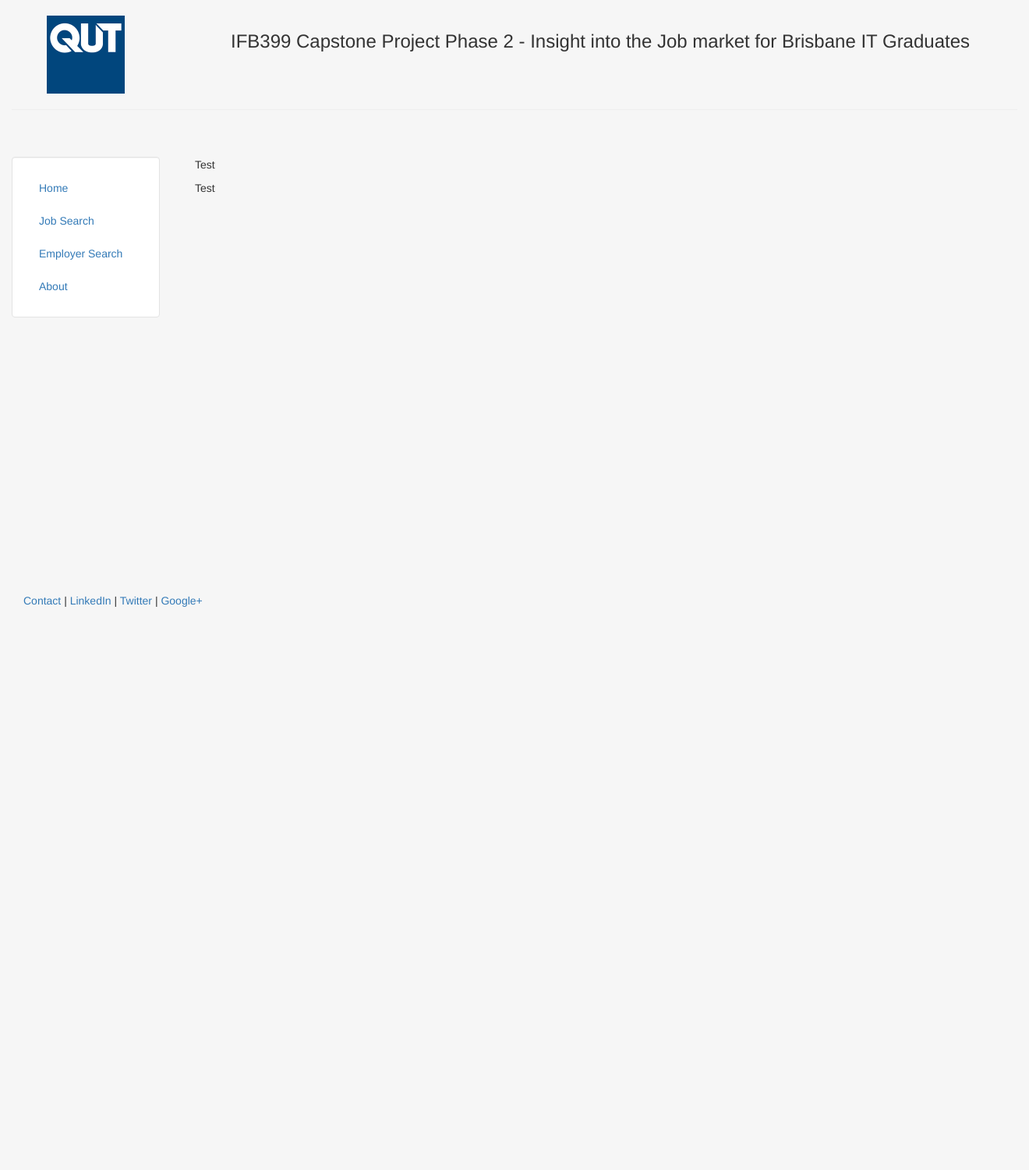
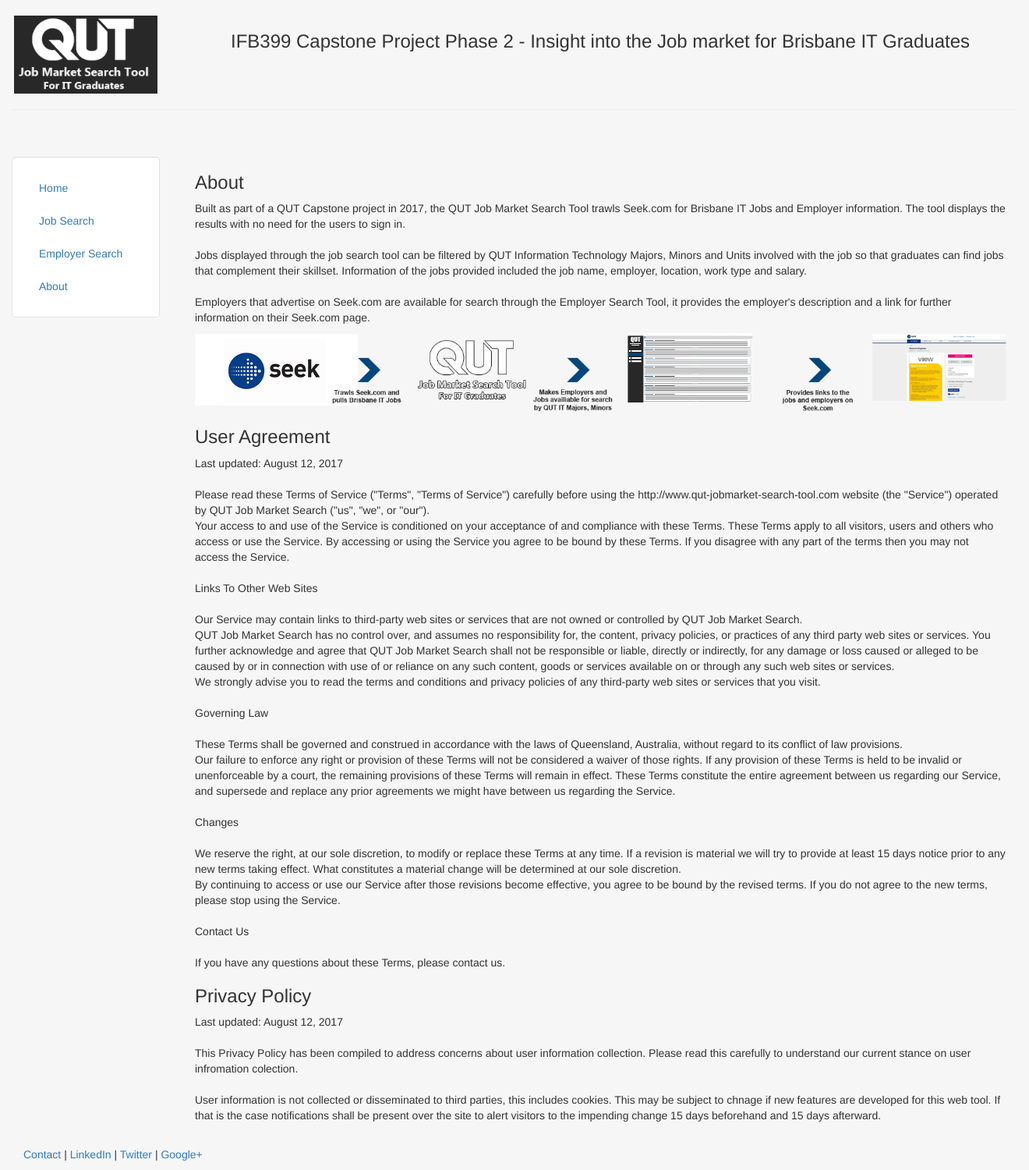
Before and after one commit to joshua10808/Capstone-phrase-2, a Django app: page /about/ in a window 1320 px wide. Shown: the whole page at 78% size. Before the commit the page ends 778 px from the top, so only its background shows below. Run offline with Django 3.2, Linux system fonts and the light colour scheme; some libraries are stand-ins or nearby versions.

Commit message:
Add files via upload

```diff
--- a/Group-74 Capstone Project/capstone/project/templates/project/about.html
+++ b/Group-74 Capstone Project/capstone/project/templates/project/about.html
@@ -1,8 +1,68 @@
 {% extends "project/header.html" %}
+{% load staticfiles %}
+{%block content %}
 
-{%block content %}
+<!--
 	{% for c in content %}
 		<p>{{c}}</p>
 	{% endfor %}
+-->
+
+<h3>About</h3>
+
+<p>
+Built as part of a QUT Capstone project in 2017, the QUT Job Market Search Tool trawls Seek.com for Brisbane IT Jobs and Employer information. The tool displays the results with no need for the users to sign in.<br><br>
+
+Jobs displayed through the job search tool can be filtered by QUT Information Technology Majors, Minors and Units involved with the job so that graduates can find jobs that complement their skillset. Information of the jobs provided included the job name, employer, location, work type and salary. <br><br>
+
+Employers that advertise on Seek.com are available for search through the Employer Search Tool, it provides the employer's description and a link for further information on their Seek.com page.
+</P>
+
+<center>
+	<img src="{% static 'project/img/about_flowchart.png' %}" class="responsive-img" style='max-height:100px;' alt="about_flowchart">
+</center>
+
+<h3>User Agreement</h3>
+
+<p>
+Last updated: August 12, 2017<br><br>
+
+Please read these Terms of Service ("Terms", "Terms of Service") carefully before using the http://www.qut-jobmarket-search-tool.com website (the "Service") operated by QUT Job Market Search ("us", "we", or "our").<br>
+Your access to and use of the Service is conditioned on your acceptance of and compliance with these Terms. These Terms apply to all visitors, users and others who access or use the Service. By accessing or using the Service you agree to be bound by these Terms. If you disagree with any part of the terms then you may not access the Service.<br><br>
+
+Links To Other Web Sites<br><br>
+
+Our Service may contain links to third-party web sites or services that are not owned or controlled by QUT Job Market Search.<br>
+
+QUT Job Market Search has no control over, and assumes no responsibility for, the content, privacy policies, or practices of any third party web sites or services. You further acknowledge and agree that QUT Job Market Search shall not be responsible or liable, directly or indirectly, for any damage or loss caused or alleged to be caused by or in connection with use of or reliance on any such content, goods or services available on or through any such web sites or services.<br>
+
+We strongly advise you to read the terms and conditions and privacy policies of any third-party web sites or services that you visit.<br><br>
+
+Governing Law<br><br>
+
+These Terms shall be governed and construed in accordance with the laws of Queensland, Australia, without regard to its conflict of law provisions.<br>
+
+Our failure to enforce any right or provision of these Terms will not be considered a waiver of those rights. If any provision of these Terms is held to be invalid or unenforceable by a court, the remaining provisions of these Terms will remain in effect. These Terms constitute the entire agreement between us regarding our Service, and supersede and replace any prior agreements we might have between us regarding the Service.<br><br>
+
+Changes<br><br>
+
+We reserve the right, at our sole discretion, to modify or replace these Terms at any time. If a revision is material we will try to provide at least 15 days notice prior to any new terms taking effect. What constitutes a material change will be determined at our sole discretion.<br>
+
+By continuing to access or use our Service after those revisions become effective, you agree to be bound by the revised terms. If you do not agree to the new terms, please stop using the Service.<br><br>
+
+Contact Us<br><br>
+
+If you have any questions about these Terms, please contact us.<br>
+</p>
+
+<h3>Privacy Policy</h3>
+
+<p>
+Last updated: August 12, 2017<br><br>
+
+This Privacy Policy has been compiled to address concerns about user information collection. Please read this carefully to understand our current stance on user infromation colection.<br><br>
+
+User information is not collected or disseminated to third parties, this includes cookies. This may be subject to chnage if new features are developed for this web tool. If that is the case notifications shall be present over the site to alert visitors to the impending change 15 days beforehand and 15 days afterward.<br><br>
+</p>
 
 {% endblock %}
--- a/Group-74 Capstone Project/capstone/project/templates/project/header.html
+++ b/Group-74 Capstone Project/capstone/project/templates/project/header.html
@@ -22,7 +22,7 @@
 			  <div class="col-sm-2">
 				  <br>
 				  <center>
-					<img src="{% static 'project/img/profile.jpg' %}" class="responsive-img" style='max-height:100px;' alt="face">
+					<img src="{% static 'project/img/profile.png' %}" class="responsive-img" style='max-height:100px;' alt="profile">
 				  </center>
 			  </div>
 			  <div class="col-sm-10">
--- a/Group-74 Capstone Project/capstone/project/views.py
+++ b/Group-74 Capstone Project/capstone/project/views.py
@@ -9,4 +9,4 @@
     return render(request, 'project/home.html')
 
 def about(request):
-    return render(request, 'project/about.html', {'content':['Test', 'Test']})
+    return render(request, 'project/about.html') #, {'content':['Test', 'Test']}
```
Also changed, not shown: Group-74 Capstone Project/capstone/project/templates/project/home.html (+6 -1 lines), Group-74 Capstone Project/capstone/project/static/project/img/about_flowchart.png (added), Group-74 Capstone Project/capstone/project/static/project/img/profile.png (added), 1 other file.
